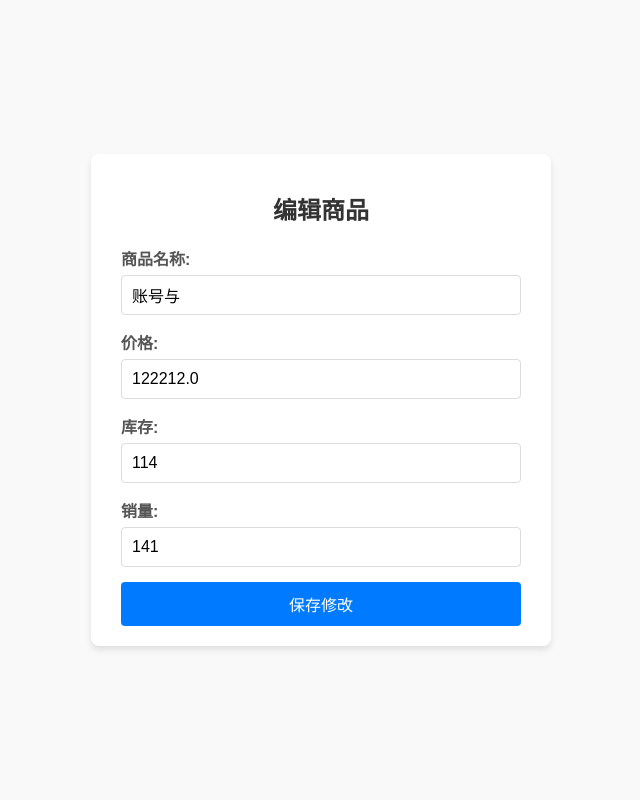
After one commit to xhytom/USST_JavaWeb_Homework, a Django app: page /store/goods/modify/15/ in a window 1280 px wide. The commit adds this page. Shown: the whole page, without its empty margins (319-959 px from the left). Run offline with Django 5.2, Linux system fonts and the light colour scheme; data comes from the database, SQL or seed files in the repository; both versions use the stored data as it was after the commit.

```diff
--- a/onlinestore/storeapp/store/models.py
+++ b/onlinestore/storeapp/store/models.py
@@ -9,3 +9,9 @@ class Goods(models.Model):
 
     def __str__(self):
         return self.name
+
+
+class UserInfo(models.Model):
+    username = models.CharField(max_length=32)
+    password = models.CharField(max_length=32)
+    is_operator = models.IntegerField(default=0)
--- /dev/null
+++ b/onlinestore/storeapp/store/templates/store/modify_goods.html
@@ -0,0 +1,88 @@
+<!DOCTYPE html>
+<html lang="en">
+<head>
+    <meta charset="UTF-8">
+    <meta name="viewport" content="width=device-width, initial-scale=1.0">
+    <title>编辑商品</title>
+    <style>
+        body {
+            font-family: Arial, sans-serif;
+            background-color: #f9f9f9;
+            display: flex;
+            justify-content: center;
+            align-items: center;
+            height: 100vh;
+            margin: 0;
+        }
+        .form-container {
+            background: #fff;
+            padding: 20px 30px;
+            border-radius: 8px;
+            box-shadow: 0 4px 6px rgba(0, 0, 0, 0.1);
+            width: 100%;
+            max-width: 400px;
+        }
+        h1 {
+            text-align: center;
+            margin-bottom: 20px;
+            font-size: 24px;
+            color: #333;
+        }
+        form {
+            display: flex;
+            flex-direction: column;
+        }
+        label {
+            margin-bottom: 5px;
+            font-weight: bold;
+            color: #555;
+        }
+        input {
+            margin-bottom: 15px;
+            padding: 10px;
+            font-size: 16px;
+            border: 1px solid #ddd;
+            border-radius: 4px;
+            width: 100%;
+            box-sizing: border-box;
+        }
+        button {
+            padding: 10px;
+            font-size: 16px;
+            color: #fff;
+            background-color: #007BFF;
+            border: none;
+            border-radius: 4px;
+            cursor: pointer;
+        }
+        button:hover {
+            background-color: #0056b3;
+        }
+    </style>
+</head>
+<body>
+    <div class="form-container">
+        <h1>编辑商品</h1>
+        {% if goods %}
+            <form method="post" action="{% url 'modify_goods' goods.id %}">
+                {% csrf_token %}
+                <label for="name">商品名称:</label>
+                <input type="text" id="name" name="name" value="{{ goods.name }}" required>
+
+                <label for="price">价格:</label>
+                <input type="number" id="price" name="price" step="0.01" value="{{ goods.price }}" required>
+
+                <label for="stock">库存:</label>
+                <input type="number" id="stock" name="stock" value="{{ goods.stock }}" required>
+
+                <label for="sales">销量:</label>
+                <input type="number" id="sales" name="sales" value="{{ goods.sales }}">
+
+                <button type="submit">保存修改</button>
+            </form>
+        {% else %}
+            <p>商品信息未找到！</p>
+        {% endif %}
+    </div>
+</body>
+</html>
--- a/onlinestore/storeapp/store/urls.py
+++ b/onlinestore/storeapp/store/urls.py
@@ -4,6 +4,8 @@ from . import views
 
 urlpatterns = [
     path("goods/list/", views.list_goods, name="list_goods"),
-    path("goods/add/",views.add_goods, name="add_goods"),
-    path("goods/del/<int:item_id>/",views.del_goods, name="del_goods"),
+    path("goods/add/", views.add_goods, name="add_goods"),
+    path("goods/del/<int:item_id>/", views.del_goods, name="del_goods"),
+    path("goods/modify/<int:item_id>/", views.modify_goods, name="modify_goods"),
+    path("login/", views.login, name="login"),
 ]
--- a/onlinestore/storeapp/store/views.py
+++ b/onlinestore/storeapp/store/views.py
@@ -3,7 +3,7 @@ from .models import Goods
 from django.shortcuts import render, redirect
 from django.http import JsonResponse
 from django.views.decorators.csrf import csrf_exempt
-from .models import Goods
+from .models import Goods,UserInfo
 import json
 import logging
 
@@ -48,10 +48,45 @@ def add_goods(request):
 def del_goods(request, item_id):
     if request.method == "POST":
         try:
-            agoods = Goods.objects.filter(id=item_id)
-            for good in agoods :
+            goods_array = Goods.objects.filter(id=item_id)
+            for good in goods_array:
                 good.delete()
 
             return redirect("/store/goods/list")
         except Exception as e:
             return JsonResponse({'error': f'发生错误: {str(e)}'}, status=400)
+
+
+def modify_goods(request, item_id):
+    if request.method == "GET":
+        print(request.method)
+        goods = Goods.objects.filter(id=item_id).first()
+        return render(request, 'store/modify_goods.html', {'goods': goods})
+
+    if request.method == "POST":
+        name = request.POST.get('name')
+        price = request.POST.get('price')
+        stock = request.POST.get('stock')
+        sales = request.POST.get('sales')
+        goods = Goods.objects.filter(id=item_id).first()
+        goods.name = name
+        goods.price = price
+        goods.stock = stock
+        goods.sales = sales
+        goods.save()
+        return redirect("/store/goods/list")
+
+
+def login(request):
+    if request.method == "GET":
+        return render(request, 'store/login.html')
+
+    if request.method == "POST":
+        username = request.POST.get('username')
+        password = request.POST.get('password')
+        user = UserInfo.objects.filter(username=username).first()
+        pwd = user.password
+        if pwd != password:
+            return redirect("/store/login")
+        else:
+            return redirect("/store/goods/list")
```
Also changed, not shown: onlinestore/storeapp/store/templates/store/list_goods.html (+24 -3 lines), onlinestore/storeapp/store/templates/store/login.html (added, +78 -0 lines), onlinestore/storeapp/db.sqlite3, onlinestore/storeapp/store/migrations/0002_userinfo.py (added).
